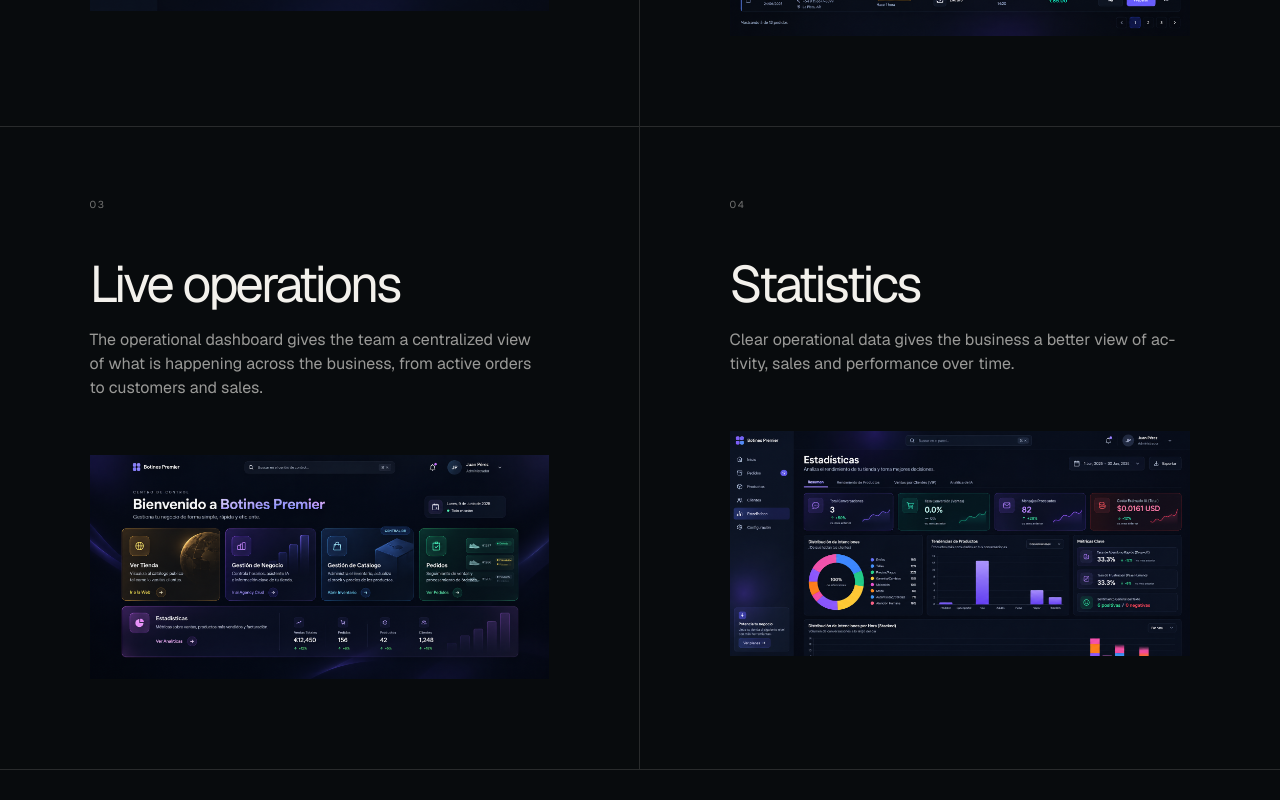
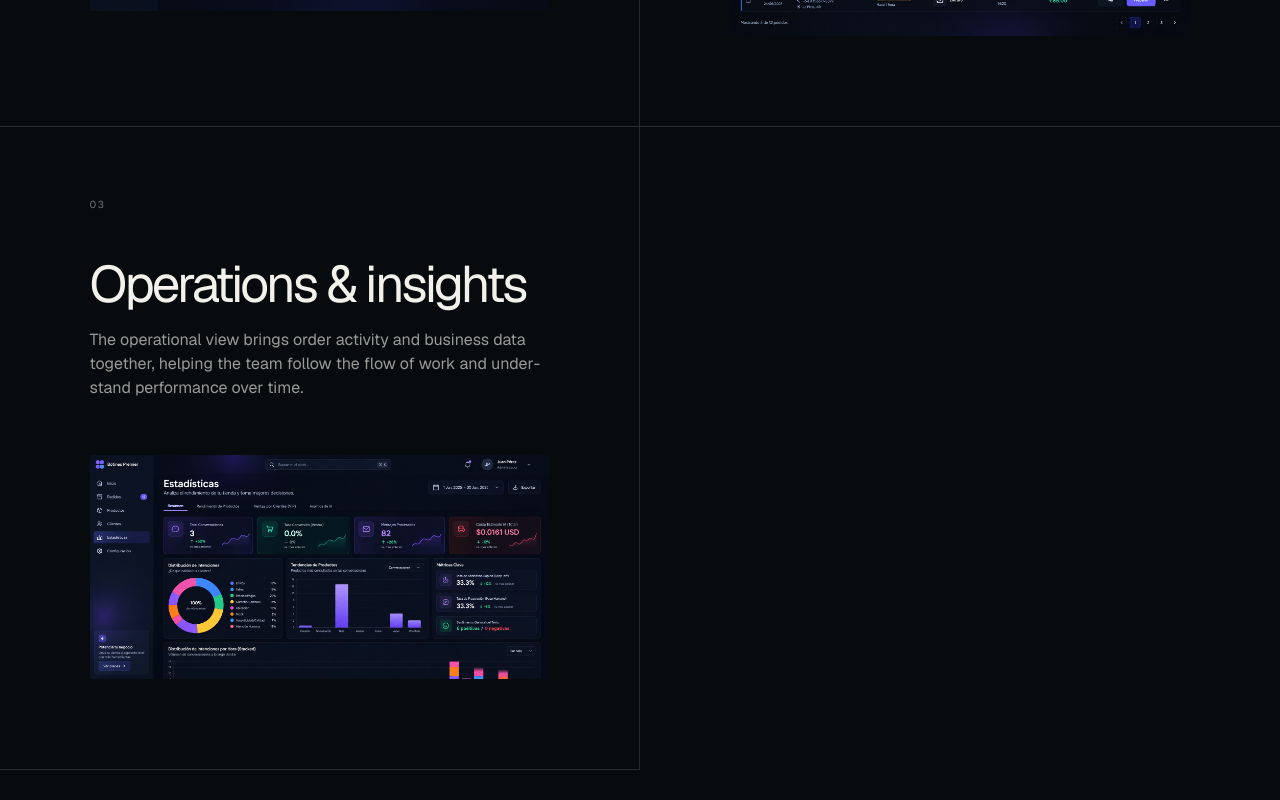
Before and after one commit to NicolasLlanos8799/weareleba, a Next.js app: page /work/order-flow in a window 1280 px wide. Shown: the part 2220-3020 px from the top of the page. Built offline with nearby package versions, Linux system fonts and the light colour scheme.

Commit message:
Remove repeated Order Flow panel and consolidate duplicate sections

```diff
--- a/components/sections/OrderFlowCase.tsx
+++ b/components/sections/OrderFlowCase.tsx
@@ -13,8 +13,7 @@ const content = {
     blocks: [
       ["01", "Digital catalog", "A structured product catalog gives customers a clearer way to browse, choose and build an order.", "/assets/orderflow/productos.png", "Order Flow product catalog"],
       ["02", "Order capture", "Incoming requests are translated into structured orders, with the essential customer and order details organized for the team.", "/assets/orderflow/pedidos.png", "Order Flow orders"],
-      ["03", "Live operations", "The operational dashboard gives the team a centralized view of what is happening across the business, from active orders to customers and sales.", "/assets/orderflow/panelcontrol.png", "Order Flow control panel"],
-      ["04", "Statistics", "Clear operational data gives the business a better view of activity, sales and performance over time.", "/assets/orderflow/estadisticas.png", "Order Flow statistics"],
+      ["03", "Operations & insights", "The operational view brings order activity and business data together, helping the team follow the flow of work and understand performance over time.", "/assets/orderflow/estadisticas.png", "Order Flow operational insights"],
     ],
     closing: "A SYSTEM BUILT TO TURN CONVERSATIONS INTO OPERATIONS.",
     note: "From the first customer request to the final operational view, Order Flow creates a clearer path through the entire ordering process.",
@@ -28,8 +27,7 @@ const content = {
     blocks: [
       ["01", "Catálogo digital", "Un catálogo estructurado permite a los clientes explorar productos, elegir y construir su pedido de forma más clara.", "/assets/orderflow/productos.png", "Catálogo de productos de Order Flow"],
       ["02", "Captura de pedidos", "Las solicitudes entrantes se convierten en pedidos estructurados, con la información esencial del cliente y del pedido organizada para el equipo.", "/assets/orderflow/pedidos.png", "Pedidos de Order Flow"],
-      ["03", "Operación en tiempo real", "El panel operativo ofrece al equipo una visión centralizada de lo que sucede en el negocio, desde los pedidos activos hasta clientes y ventas.", "/assets/orderflow/panelcontrol.png", "Panel de control de Order Flow"],
-      ["04", "Estadísticas", "Datos operativos claros permiten entender mejor la actividad, las ventas y el rendimiento del negocio a lo largo del tiempo.", "/assets/orderflow/estadisticas.png", "Estadísticas de Order Flow"],
+      ["03", "Operación y análisis", "La visión operativa reúne la actividad de los pedidos y los datos del negocio, facilitando el seguimiento del trabajo y la comprensión del rendimiento a lo largo del tiempo.", "/assets/orderflow/estadisticas.png", "Análisis operativo de Order Flow"],
     ],
     closing: "UN SISTEMA CREADO PARA CONVERTIR CONVERSACIONES EN OPERACIONES.",
     note: "Desde la primera solicitud del cliente hasta la visión operativa final, Order Flow crea un recorrido más claro para todo el proceso de pedidos.",
```
